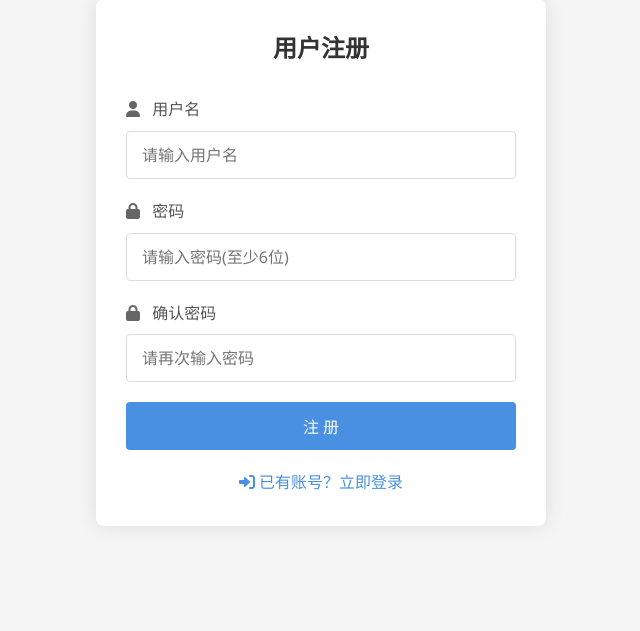
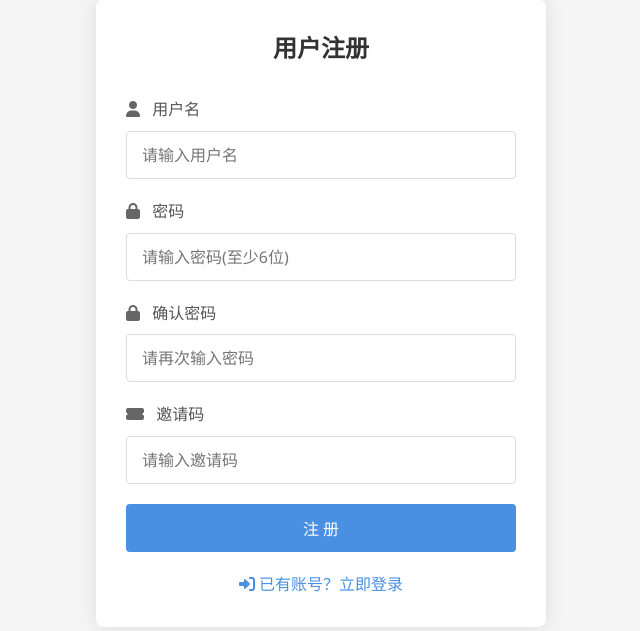
Before and after one commit to ddddddij/-Flask-, a Flask app: page /register in a window 1280 px wide. Shown: the part 51-682 px from the top of the page, without its empty margins (319-959 px from the left). Run offline with Flask 3, Linux system fonts and the light colour scheme.

Commit message:
加入注册邀请码验证

```diff
--- a/app.py
+++ b/app.py
@@ -4,6 +4,8 @@ from pymysql.cursors import DictCursor
 import os
 import logging
 from functools import wraps
+import random
+import string
 
 # 配置日志
 logging.basicConfig(level=logging.DEBUG)
@@ -35,6 +37,15 @@ def login_required(f):
 
     return decorated_function
 
+# 生成随机邀请码的函数
+def generate_invite_code(length=8):
+    """生成随机邀请码"""
+    characters = string.ascii_uppercase + string.digits
+    return ''.join(random.choice(characters) for _ in range(length))
+
+# 在应用启动时生成邀请码
+INVITE_CODE = generate_invite_code()
+print(f"当前邀请码: {INVITE_CODE}")  # 在终端显示邀请码
 
 def get_db_connection():
     """获取数据库连接"""
@@ -280,16 +291,29 @@ def register():
     username = request.form.get('username', '').strip()
     password = request.form.get('password', '').strip()
     confirm_password = request.form.get('confirm_password', '').strip()
+    invite_code = request.form.get('invite_code', '').strip()  # 获取邀请码
 
     # 验证输入
-    if not username or not password or not confirm_password:
-        return render_template('register.html', error='请填写所有字段')
+    if not username or not password or not confirm_password or not invite_code:
+        return render_template('register.html',
+                             error='请填写所有字段',
+                             username=username)
 
     if password != confirm_password:
-        return render_template('register.html', error='两次输入的密码不一致', username=username)
+        return render_template('register.html',
+                             error='两次输入的密码不一致',
+                             username=username)
 
     if len(password) < 6:
-        return render_template('register.html', error='密码长度至少为6位', username=username)
+        return render_template('register.html',
+                             error='密码长度至少为6位',
+                             username=username)
+
+    # 验证邀请码
+    if invite_code != INVITE_CODE:
+        return render_template('register.html',
+                             error='邀请码不正确',
+                             username=username)
 
     conn = None
     try:
@@ -298,7 +322,9 @@ def register():
             # 检查用户名是否已存在
             cursor.execute("SELECT id FROM userinfo WHERE username = %s", (username,))
             if cursor.fetchone():
-                return render_template('register.html', error='用户名已存在', username=username)
+                return render_template('register.html',
+                                     error='用户名已存在',
+                                     username=username)
 
             # 插入新用户
             cursor.execute(
@@ -316,12 +342,13 @@ def register():
             return redirect(url_for('index'))
     except Exception as e:
         logger.error(f"注册失败: {str(e)}", exc_info=True)
-        return render_template('register.html', error='注册失败，请稍后重试', username=username)
+        return render_template('register.html',
+                             error='注册失败，请稍后重试',
+                             username=username)
     finally:
         if conn:
             conn.close()
 
 
-
 if __name__ == '__main__':
     app.run(debug=True)
--- a/static/css/style.css
+++ b/static/css/style.css
@@ -331,3 +331,16 @@ body {
     color: #3a7bc8;
     text-decoration: underline;
 }
+
+/* 邀请码输入框样式 */
+.invite-code-hint {
+    font-size: 12px;
+    color: #666;
+    margin-top: 5px;
+    text-align: center;
+}
+
+/* 邀请码输入框图标样式 */
+.fa-ticket-alt {
+    color: #4a90e2;
+}
--- a/templates/register.html
+++ b/templates/register.html
@@ -10,7 +10,6 @@
 <body>
     <div class="login-container">
         <div class="login-header">
-
             <h1>用户注册</h1>
         </div>
 
@@ -39,6 +38,12 @@
                        placeholder="请再次输入密码">
             </div>
 
+            <div class="form-group">
+                <label for="invite_code"><i class="fas fa-ticket-alt"></i> 邀请码</label>
+                <input type="text" id="invite_code" name="invite_code" required
+                       placeholder="请输入邀请码">
+            </div>
+
             <button type="submit" class="login-btn">注 册</button>
 
             <div style="text-align: center; margin-top: 20px;">
```
